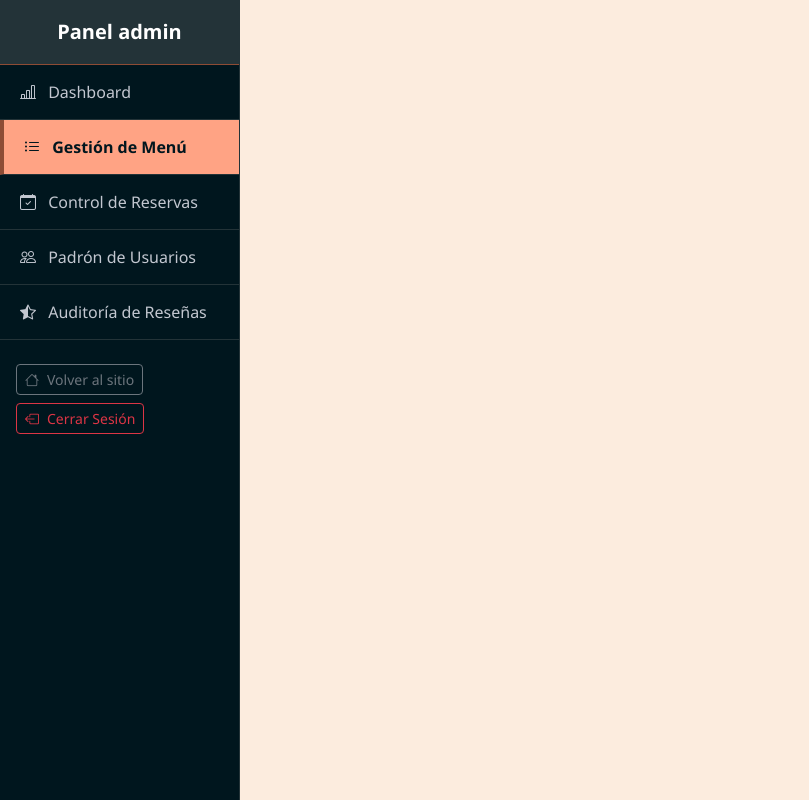
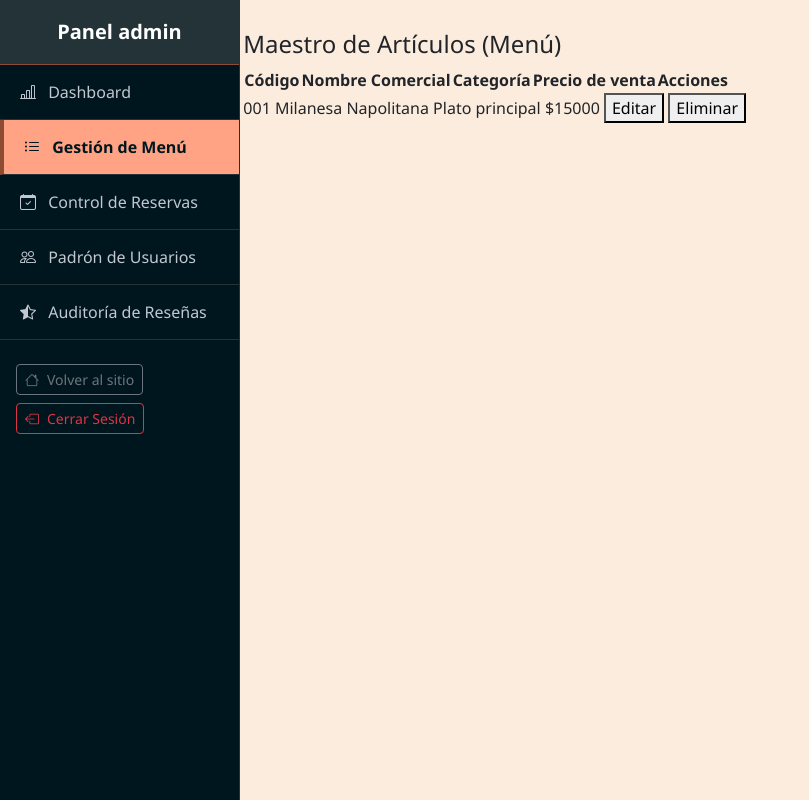
Before and after one commit to Sponton-Lucas/Proyecto-Final-IDS, a Flask app: page /admin/menu in a window 1280 px wide. Shown: the whole page, without its empty margins (0-809 px from the left). Run offline with Flask 3, Linux system fonts and the light colour scheme; lists and menus that the app fills with data are empty.

Commit message:
Agrega estructura inicial de gestion de menu admin

```diff
--- a/front-end/templates/admin/admin_menu.html
+++ b/front-end/templates/admin/admin_menu.html
@@ -7,19 +7,99 @@
 {% endblock %}
 
 {% block content %}
+<div>
+  <h4>Maestro de Artículos (Menú)</h4>
+</div>
 
   <!-- Tabla de artículos del menú -->
+   <table>
+    <thead>
+      <tr>
+        <th>Código</th>
+        <th>Nombre Comercial</th>
+        <th>Categoría</th>
+        <th>Precio de venta</th>
+        <th>Acciones</th>
+      </tr>
+    </table>
+   </thead>
+   <tbody>
+    <!-- Filas de artículos -->
+     <tr>
+      <td>001</td>
+      <td>Milanesa Napolitana</td>
+      <td>Plato principal</td>
+      <td>$15000</td>
+          <button>Editar</button>
+          <button>Eliminar</button>
+      <td>
+
+     </tr>
+   </tbody>
+  </table>
 
   <!-- FIN tabla artículos menú -->
 
 
   <!-- Modal "Agregar artículo" -->
+ <div class="modal fade" id="modalAgregar" tabindex="-1">
 
-  <!-- FIN Modal "Agregar artículo" -->
+    <div class="modal-dialog">
 
+        <div class="modal-content">
 
-  <!-- Modal "Editar artículo" -->
+            <div class="modal-header">
 
-  <!-- FIN Modal "Editar artículo" -->
+                <h3>Nuevo Artículo</h3>
+
+                <button
+                    type="button"
+                    class="btn-close"
+                    data-bs-dismiss="modal">
+                </button>
+
+            </div>
+
+            <div class="modal-body">
+
+                <label>Código</label>
+                <input type="text">
+
+                <label>Nombre Comercial</label>
+                <input type="text">
+
+                <label>Categoría</label>
+                <select>
+                    <option>Plato Principal</option>
+                    <option>Pastas</option>
+                    <option>Entradas</option>
+                    <option>Postres</option>
+                    <option>Bebidas</option>
+                </select>
+
+                <label>Precio</label>
+                <input type="number">
+
+            </div>
+
+            <div class="modal-footer">
+
+                <button
+                    type="button"
+                    data-bs-dismiss="modal">
+                    Cancelar
+                </button>
+
+                <button type="submit">
+                    Guardar
+                </button>
+
+            </div>
+
+        </div>
+
+    </div>
+
+</div>
 
 {% endblock %}
```
